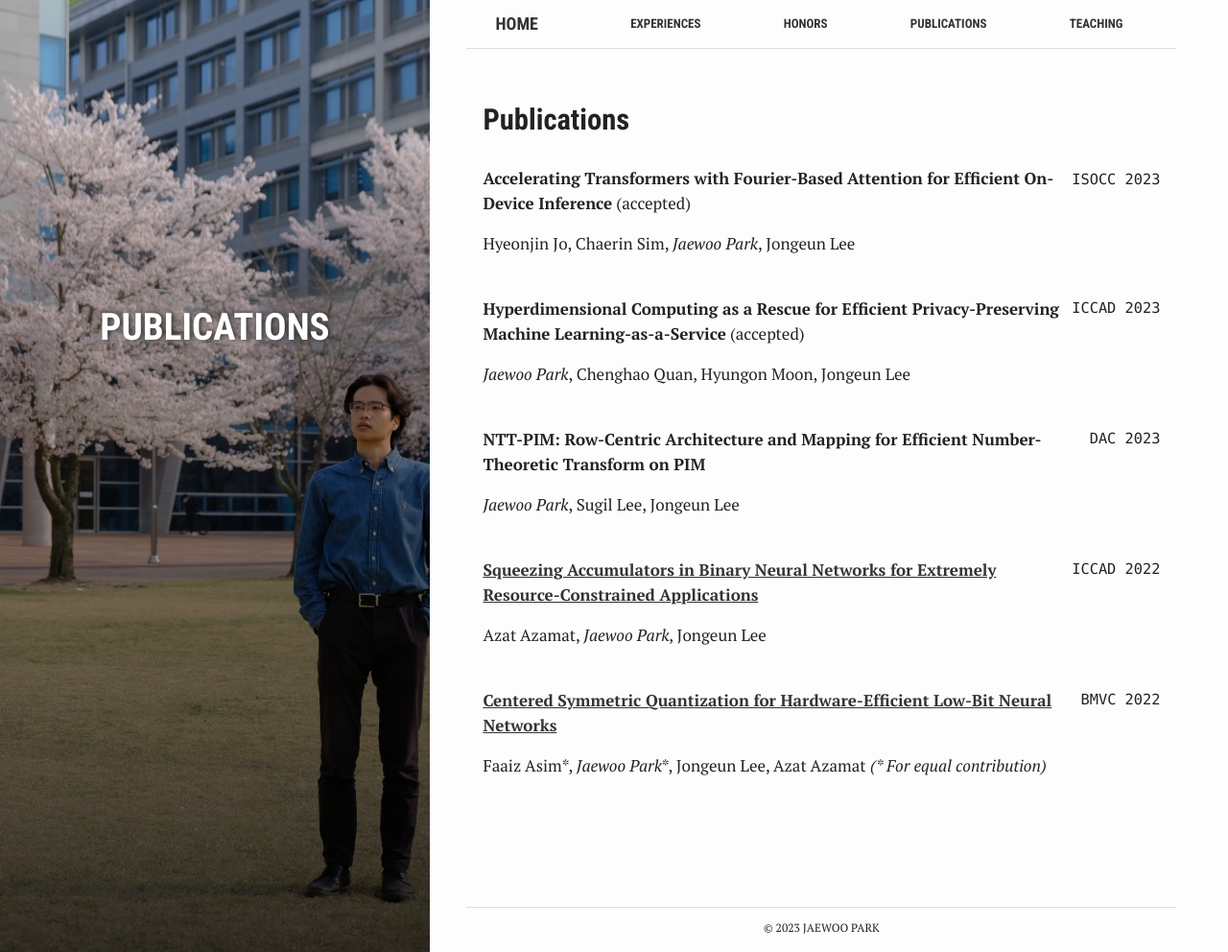
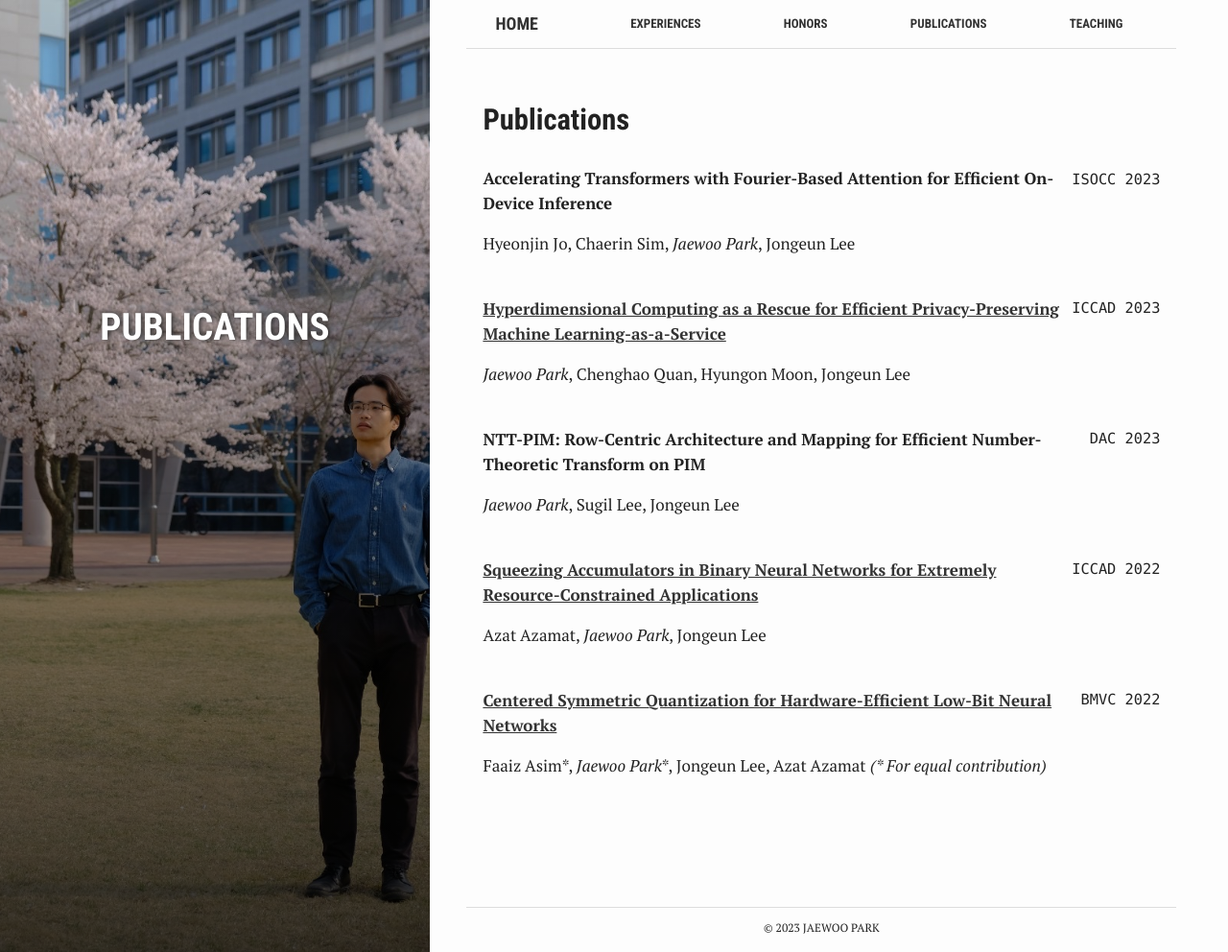
Before and after one commit to hecate64/hecate64.github.io, a Jekyll site: the page built from publications.md, in a window 1280 px wide and 992 px high. Shown: the whole window at 96% size. Built offline with Jekyll 4.4.1, drawn with Linux system fonts in a browser that asks for light colours.

Commit message:
add hehdc paper

```diff
--- a/publications.md
+++ b/publications.md
@@ -11,7 +11,7 @@ active: publications
 
 <div style="float: right"> <code> ISOCC 2023 </code> </div>
 
-__Accelerating Transformers with Fourier-Based Attention for Efficient On-Device Inference__ (accepted)
+__Accelerating Transformers with Fourier-Based Attention for Efficient On-Device Inference__
 
 
 Hyeonjin Jo, Chaerin Sim, *Jaewoo Park*, Jongeun Lee
@@ -21,7 +21,7 @@ Hyeonjin Jo, Chaerin Sim, *Jaewoo Park*, Jongeun Lee
 
 <div style="float: right"> <code> ICCAD 2023 </code> </div>
 
-__Hyperdimensional Computing as a Rescue for Efficient Privacy-Preserving Machine Learning-as-a-Service__ (accepted)
+__[Hyperdimensional Computing as a Rescue for Efficient Privacy-Preserving Machine Learning-as-a-Service]("../assets/HDC_for_Efficient_PPML__ICCAD_2023_.pdf")__
 
 
 *Jaewoo Park*, Chenghao Quan, Hyungon Moon, Jongeun Lee
```
Also changed, not shown: 5 other files.
